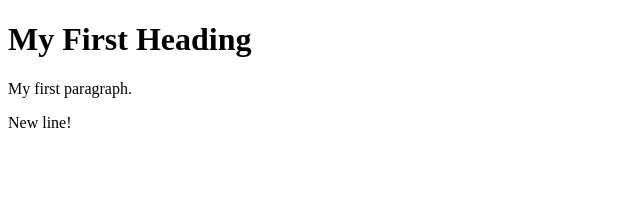
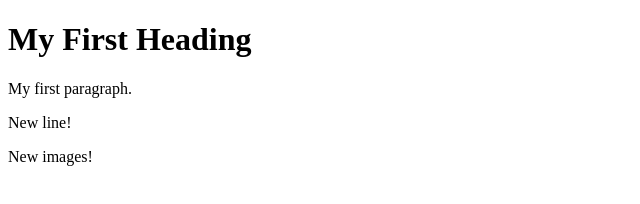
Before and after one commit to Katarzyna-Pocztowska/Katarzyna-Pocztowska.github.io, a plain HTML site: page index.html in a window 1280 px wide. Shown: the whole page, without its empty margins (0-640 px from the left). Drawn offline with Linux system fonts and the light colour scheme.

Commit message:
Added imaf
q
:q
''

```diff
--- a/index.html
+++ b/index.html
@@ -6,6 +6,7 @@
 
 <p>My first paragraph.</p>
 <p> New line!</p>
+<p> New images!</p>
 
 </body>
 </html>
```
